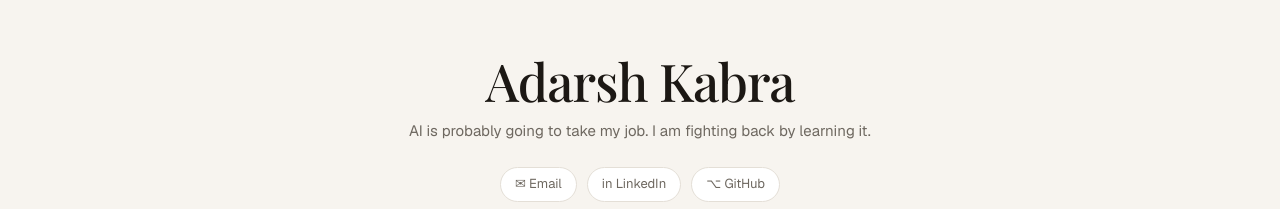
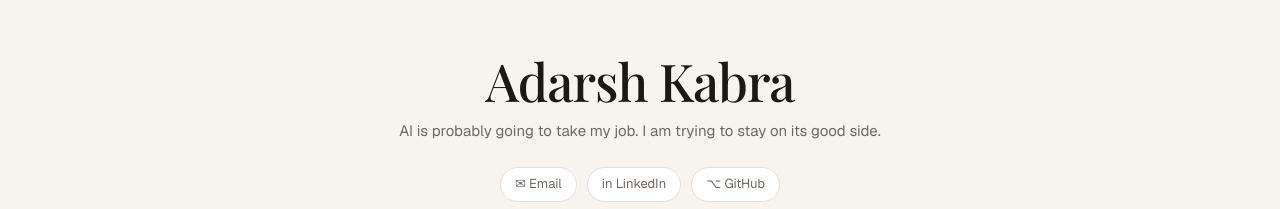
Before and after one commit to adarshkabra/adarsh-kabra, a Next.js app: page / in a window 1280 px wide. Shown: the top 209 px of the page. Built offline with nearby package versions, Linux system fonts and the light colour scheme; a web font is replaced by a local one.

Commit message:
tag line modify

```diff
--- a/app/page.tsx
+++ b/app/page.tsx
@@ -48,7 +48,7 @@ export default function Home() {
           Adarsh Kabra
         </h1>
         <p style={{ fontSize: 15, color: '#6e6860', lineHeight: 1.6, marginBottom: 24 }}>
-          AI is probably going to take my job. I am fighting back by learning it.
+          AI is probably going to take my job. I am trying to stay on its good side.
         </p>
 
 
```
